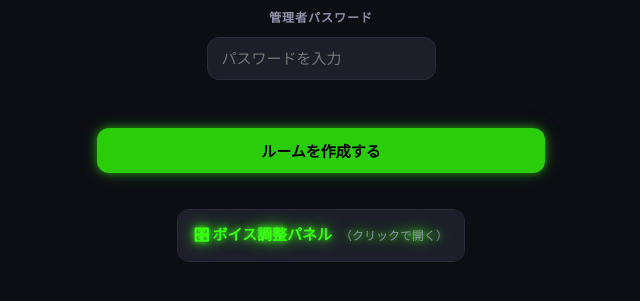
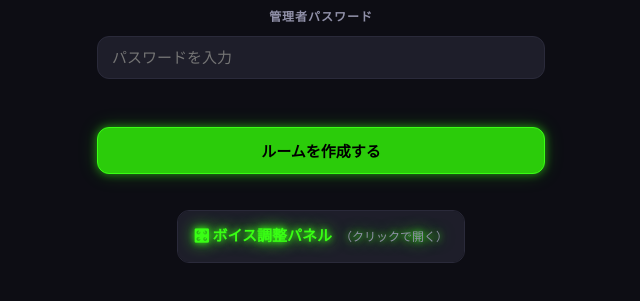
Before and after one commit to legarsi18/voice-change-chat-app, a plain HTML site: page public/index.html in a window 1280 px wide. Shown: the part 315-616 px from the top of the page, without its empty margins (319-959 px from the left). Drawn offline with Linux system fonts and the light colour scheme.

Commit message:
v24: createBtnバグ修正・幅統一・ボタン視認性改善
- createBtn リスナーを setupVoiceAdjustPanel より先に登録（URL作成できないバグ修正）
- setupVoiceAdjustPanel を try/catch でラップ（パネルエラーが作成ボタンを壊さないよう）
- .section に width:100% 追加（入力欄とボタン幅を統一）
- .btn-primary に border と font-weight:700 追加（緑ボタンの視認性向上）
- SW: v23 → v24

Co-Authored-By: Claude Sonnet 4.6 <noreply@anthropic.com>

```diff
--- a/public/css/style.css
+++ b/public/css/style.css
@@ -53,7 +53,7 @@ html, body {
 }
 .btn:active { transform: scale(0.97); }
 .btn:disabled { opacity: 0.5; pointer-events: none; }
-.btn-primary { background: var(--accent); color: #000; width: 100%; margin-top: 16px; box-shadow: var(--glow-box); }
+.btn-primary { background: var(--accent); color: #000; width: 100%; margin-top: 16px; box-shadow: var(--glow-box); border: 1px solid var(--accent2); font-weight: 700; }
 .btn-secondary { background: var(--bg3); color: var(--text); border: 1px solid var(--border); }
 .btn-small { padding: 8px 14px; font-size: 13px; }
 .btn-mute { background: var(--bg3); color: var(--text); border: 1px solid var(--border); padding: 10px 16px; }
@@ -130,7 +130,7 @@ html, body {
   color: var(--accent2);
 }
 
-.section { margin-bottom: 20px; }
+.section { margin-bottom: 20px; width: 100%; }
 .section-label {
   display: block;
   font-size: 12px;
--- a/public/js/app.js
+++ b/public/js/app.js
@@ -328,8 +328,7 @@ function renderHome(app) {
     </div>
   `;
 
-  setupVoiceAdjustPanel();
-
+  // createBtn を先にバインド（setupVoiceAdjustPanel がエラーでも動くように）
   document.getElementById('createBtn').addEventListener('click', async () => {
     const password = document.getElementById('pwInput').value;
     if (!password) { alert('パスワードを入力してください'); return; }
@@ -379,6 +378,9 @@ function renderHome(app) {
       alert(err.message);
     }
   });
+
+  // パネルのイベントはcreateBtn登録後に設定（エラーが出ても作成ボタンは動く）
+  try { setupVoiceAdjustPanel(); } catch (e) { console.error('[VoicePanel]', e); }
 }
 
 // ───────────────────────────────────────────
--- a/public/sw.js
+++ b/public/sw.js
@@ -1,4 +1,4 @@
-const CACHE = 'sakusen-v23';
+const CACHE = 'sakusen-v24';
 const PRECACHE = ['/', '/css/style.css', '/js/app.js', '/js/room.js', '/js/voice-changer.js', '/js/worklets/pitch-shifter.js'];
 
 self.addEventListener('install', e => {
```
